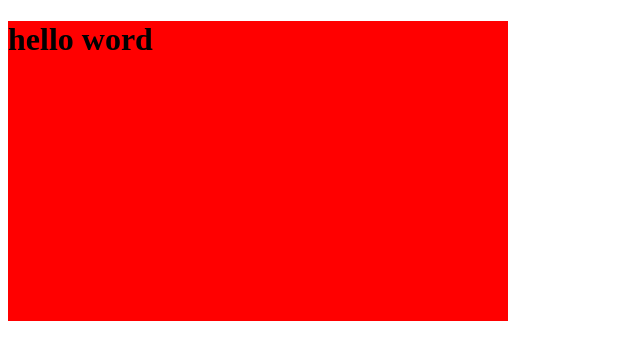
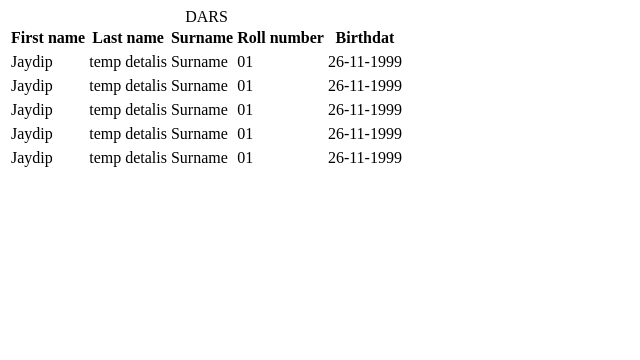
Before and after one commit to msadullayev898-maker/car, a plain HTML site: page index.html in a window 1280 px wide. Shown: the whole page, without its empty margins (0-640 px from the left). Drawn offline with Linux system fonts and the light colour scheme.

Commit message:
Add files via upload

```diff
--- a/index.html
+++ b/index.html
@@ -1,28 +1,72 @@
 <!DOCTYPE html>
 <html lang="en">
+
 <head>
     <meta charset="UTF-8">
     <meta name="viewport" content="width=device-width, initial-scale=1.0">
     <title>Document</title>
-<style>
-h1{
-background-color: red;
-width: 500px; ;
-height: 300px;
-border
-}
+    <link rel="stylesheet" href="./style.css">
+</head>
+
+<body>
+
+
+    <table>
+        <caption> DARS</caption>
+        <tr>
+            <th>First name</th>
+            <th> Last name</th>
+            <th>Surname</th>
+            <th>Roll number</th>
+             <th>Birthdat</th>
+         <tr>
+        <tr>
+            <td>Jaydip</td>
+            <td> temp detalis</td>
+            <td>Surname</td>
+            <td>01</td>
+             <td>26-11-1999</td>
+         <tr>
+        <tr>
+            <td>Jaydip</td>
+            <td> temp detalis</td>
+            <td>Surname</td>
+            <td>01</td>
+             <td>26-11-1999</td>
+         <tr>
+        <tr>
+            <td>Jaydip</td>
+            <td> temp detalis</td>
+            <td>Surname</td>
+            <td>01</td>
+             <td>26-11-1999</td>
+         <tr>
+        <tr>
+            <td>Jaydip</td>
+            <td> temp detalis</td>
+            <td>Surname</td>
+            <td>01</td>
+             <td>26-11-1999</td>
+         <tr>
+        <tr>
+            <td>Jaydip</td>
+            <td> temp detalis</td>
+            <td>Surname</td>
+            <td>01</td>
+             <td>26-11-1999</td>
+         <tr>
 
 
 
 
 
 
+    </table>
 
-</style>
 
-</head>
-<body>
-    <h1>hello word</h1>
+
+
 
 </body>
+
 </html>
```
